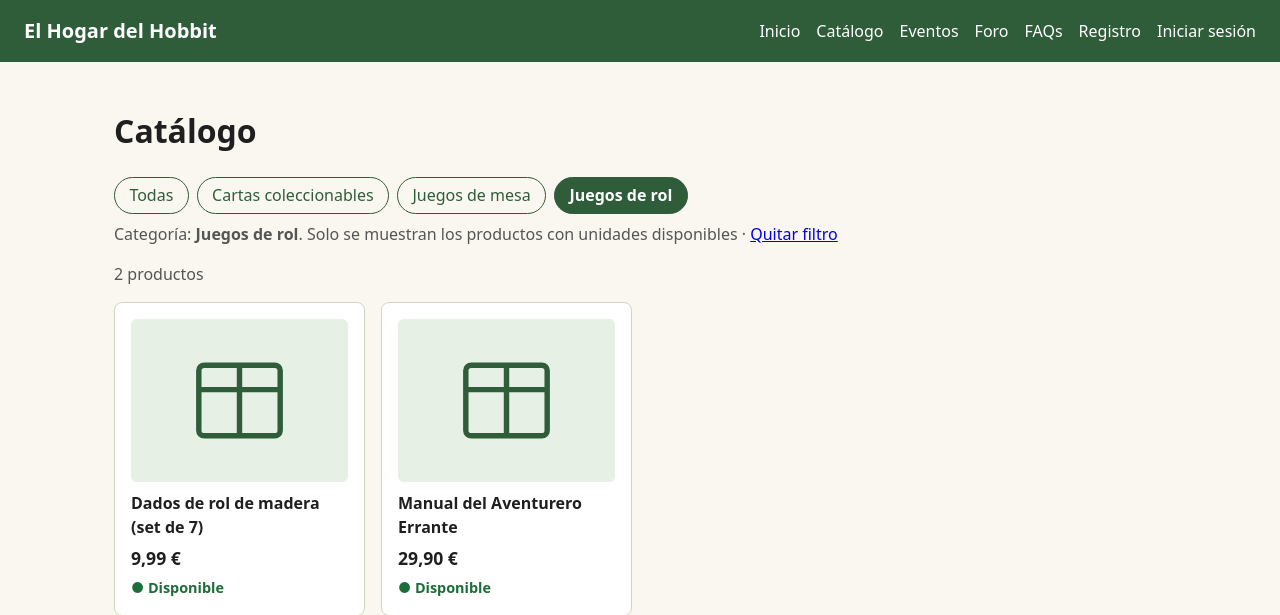
After one commit to Daviiiidmtp/Proyecto-GPS-26-27-GB04, a Flask app: page /catalogo/categoria/rol in a window 1280 px wide. The commit adds this page. Shown: the top 615 px of the page. Run offline with Flask 3, Linux system fonts and the light colour scheme; data comes from the database, SQL or seed files in the repository.

Commit message:
GB04-98 #time 3h 30m #comment Filtro por categoría en el catálogo con quitar filtro, mensajes de vacío y error, y pruebas #done

```diff
--- /dev/null
+++ b/Proyecto/app/gestores/categorias.py
@@ -0,0 +1,10 @@
+"""Categorías de producto (datos ficticios fijos).
+
+Coinciden con los tipos que admite la tabla productos (10_catalogo.sql).
+Las usan el filtro del catálogo (US-03) y el alta de productos (US-12).
+"""
+CATEGORIAS = {
+    "cartas": "Cartas coleccionables",
+    "mesa": "Juegos de mesa",
+    "rol": "Juegos de rol",
+}
--- a/Proyecto/app/gestores/gestor_catalogo.py
+++ b/Proyecto/app/gestores/gestor_catalogo.py
@@ -69,8 +69,12 @@ def getProductosPorNombre(nombre):
 
 
 def getProductosPorTipo(tipo):
-    """Productos de una categoría. -> list. US-03"""
-    raise NotImplementedError("Pendiente: US-03 Filtrar por categoría")
+    """Productos disponibles de una categoría, ordenados por nombre. -> list. US-03
+
+    Solo devuelve los que tienen stock, como pide US-03-AC-02.
+    Lanza CatalogoNoDisponible si no se puede leer la base de datos.
+    """
+    return [producto for producto in getProductosDisponibles() if producto["tipo"] == tipo]
 
 
 def getProductosDisponibles():
--- /dev/null
+++ b/Proyecto/app/routes/categorias.py
@@ -0,0 +1,33 @@
+"""Filtro del catálogo por categoría (US-03).
+
+El selector aparece en el catálogo y cada categoría tiene su dirección:
+/catalogo/categoria/cartas, /catalogo/categoria/mesa y /catalogo/categoria/rol.
+"""
+from flask import Blueprint, abort, render_template
+
+from app.gestores import gestor_catalogo
+from app.gestores.categorias import CATEGORIAS
+
+bp = Blueprint("categorias", __name__)
+
+SIN_PRODUCTOS = "Actualmente no hay productos en esta categoría."
+
+
+@bp.app_context_processor
+def categorias_del_catalogo():
+    """Deja la lista de categorías disponible para el selector del catálogo."""
+    return {"categorias": CATEGORIAS}
+
+
+@bp.route("/catalogo/categoria/<tipo>")
+def filtrar(tipo):
+    if tipo not in CATEGORIAS:
+        abort(404)
+    try:
+        productos = gestor_catalogo.getProductosPorTipo(tipo)
+    except gestor_catalogo.CatalogoNoDisponible:
+        # US-03-AC-05: error distinto de la categoría vacía, con opción de reintentar
+        return render_template("catalogo/lista.html", productos=[], error=True, categoria=tipo), 503
+    # US-03-AC-03: mensaje propio si la categoría no tiene productos disponibles
+    return render_template("catalogo/lista.html", productos=productos, error=False,
+                           categoria=tipo, mensaje_vacio=SIN_PRODUCTOS)
--- /dev/null
+++ b/Proyecto/app/static/css/categorias.css
@@ -0,0 +1,9 @@
+/* Estilos del selector de categoría del catálogo (US-03) */
+.categorias { display: flex; flex-wrap: wrap; gap: .5rem; margin: 1rem 0 .5rem; }
+.categorias a {
+  padding: .35rem .9rem; border: 1px solid var(--verde); border-radius: 999px;
+  color: var(--verde); text-decoration: none;
+}
+/* La categoría elegida se marca con fondo y con negrita, no solo con color */
+.categorias a[aria-current="page"] { background: var(--verde); color: #fff; font-weight: 700; }
+.categorias-nota { color: #555; margin: .25rem 0 1rem; }
--- /dev/null
+++ b/Proyecto/app/templates/catalogo/_categorias.html
@@ -0,0 +1,12 @@
+{# US-03: selector de categoría. Se incluye en catalogo/lista.html #}
+<link rel="stylesheet" href="{{ url_for('static', filename='css/categorias.css') }}">
+<nav class="categorias" aria-label="Filtrar por categoría">
+  {# US-03-AC-04: «Todas» quita el filtro #}
+  <a href="{{ url_for('catalogo.ver_catalogo') }}" {% if not categoria and not busqueda %}aria-current="page"{% endif %}>Todas</a>
+  {% for clave, texto in categorias.items() %}
+    <a href="{{ url_for('categorias.filtrar', tipo=clave) }}" {% if categoria == clave %}aria-current="page"{% endif %}>{{ texto }}</a>
+  {% endfor %}
+</nav>
+{% if categoria %}
+  <p class="categorias-nota">Categoría: <strong>{{ categorias[categoria] }}</strong>. Solo se muestran los productos con unidades disponibles · <a href="{{ url_for('catalogo.ver_catalogo') }}">Quitar filtro</a></p>
+{% endif %}
--- a/Proyecto/app/templates/catalogo/lista.html
+++ b/Proyecto/app/templates/catalogo/lista.html
@@ -8,14 +8,19 @@
   {% endif %}
   <h1>Catálogo</h1>
 
+  {# US-02: campo de búsqueda. US-03: selector de categoría. Si aún no existe la pieza, no se muestra. #}
+  {% include "catalogo/_buscador.html" ignore missing %}
+  {% include "catalogo/_categorias.html" ignore missing %}
+
   {% if error %}
     {# US-01-AC-04: no se muestra el estado vacío si la carga ha fallado #}
     <p class="aviso aviso-error" role="alert">Error: no se ha podido cargar el catálogo.</p>
-    <p><a class="boton" href="{{ request.path }}">Volver a intentarlo</a></p>
+    {# Se conserva la búsqueda o la categoría al reintentar #}
+    <p><a class="boton" href="{{ request.full_path }}">Volver a intentarlo</a></p>
 
   {% elif not productos %}
-    {# US-01-AC-03 #}
-    <p class="aviso aviso-info" role="status">El catálogo está vacío actualmente.</p>
+    {# US-01-AC-03. La búsqueda y el filtro pasan su propio mensaje #}
+    <p class="aviso aviso-info" role="status">{{ mensaje_vacio or 'El catálogo está vacío actualmente.' }}</p>
 
   {% else %}
     <p class="contador" role="status">{{ productos|length }} productos</p>
```
Also changed, not shown: Proyecto/tests/test_categorias.py (added, +84 -0 lines).
